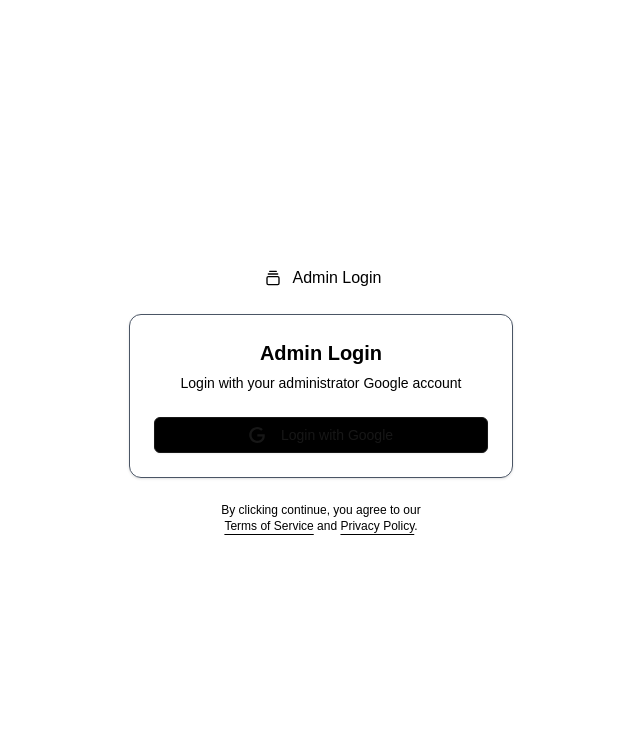
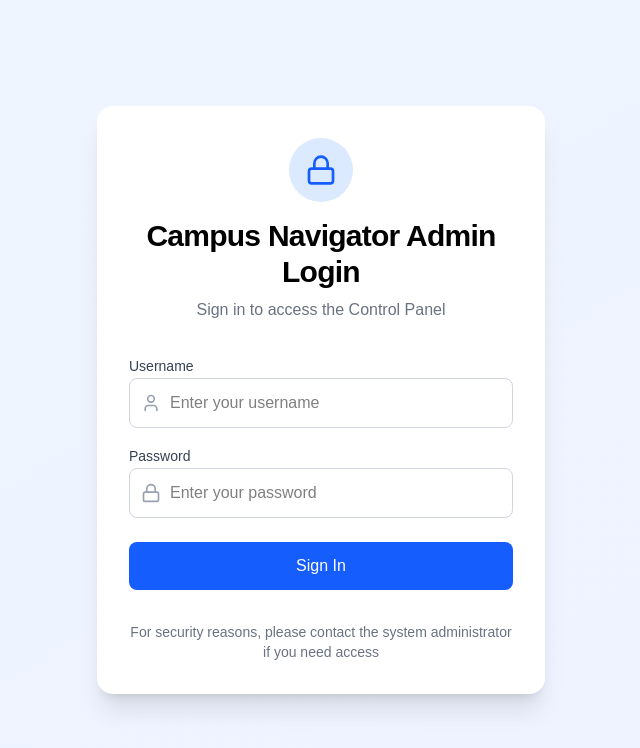
Before and after one commit to Eaman006/Campus-Navigator, a Next.js app in the folder my-app/: page /admin in a window 1280 px wide. Shown: the top 748 px of the page, without its empty margins (319-959 px from the left). Built offline with nearby package versions, Linux system fonts and the light colour scheme; no server answers.

Commit message:
Login page redesigned

```diff
--- /dev/null
+++ b/my-app/app/admin/AdminLoginForm.js
@@ -0,0 +1,109 @@
+'use client'
+import { useState } from 'react';
+import { useRouter } from 'next/navigation';
+import { Lock, User } from 'lucide-react';
+
+const AdminLoginForm = () => {
+  const [username, setUsername] = useState('');
+  const [password, setPassword] = useState('');
+  const [error, setError] = useState('');
+  const [isLoading, setIsLoading] = useState(false);
+  const router = useRouter();
+
+  const handleSubmit = (e) => {
+    e.preventDefault();
+    setIsLoading(true);
+    // Simulate API call
+    setTimeout(() => {
+      setError('Login functionality will be implemented soon');
+      setIsLoading(false);
+    }, 1000);
+  };
+
+  return (
+    <div className="w-full max-w-md bg-white rounded-2xl shadow-xl p-8 space-y-8">
+      <div className="space-y-4 text-center">
+        <div className="flex justify-center">
+          <div className="bg-blue-100 p-4 rounded-full">
+            <Lock className="h-8 w-8 text-blue-600" />
+          </div>
+        </div>
+        <div className="space-y-2">
+          <h1 className="text-3xl font-bold tracking-tight text-black">Campus Navigator Admin Login</h1>
+          <p className="text-gray-500">Sign in to access the Control Panel</p>
+        </div>
+      </div>
+
+      <form onSubmit={handleSubmit} className="space-y-6">
+        <div className="space-y-4">
+          <div className="space-y-2">
+            <label htmlFor="username" className="text-sm font-medium text-gray-700">
+              Username
+            </label>
+            <div className="relative">
+              <div className="absolute inset-y-0 left-0 pl-3 flex items-center pointer-events-none">
+                <User className="h-5 w-5 text-gray-400" />
+              </div>
+              <input
+                id="username"
+                type="text"
+                value={username}
+                onChange={(e) => setUsername(e.target.value)}
+                className="w-full pl-10 pr-4 py-3 border border-gray-300 rounded-lg focus:ring-2 focus:ring-blue-500 focus:border-blue-500 transition-colors text-black"
+                placeholder="Enter your username"
+                required
+              />
+            </div>
+          </div>
+
+          <div className="space-y-2">
+            <label htmlFor="password" className="text-sm font-medium text-gray-700">
+              Password
+            </label>
+            <div className="relative">
+              <div className="absolute inset-y-0 left-0 pl-3 flex items-center pointer-events-none">
+                <Lock className="h-5 w-5 text-gray-400" />
+              </div>
+              <input
+                id="password"
+                type="password"
+                value={password}
+                onChange={(e) => setPassword(e.target.value)}
+                className="w-full pl-10 pr-4 py-3 border border-gray-300 rounded-lg focus:ring-2 focus:ring-blue-500 focus:border-blue-500 transition-colors text-black"
+                placeholder="Enter your password"
+                required
+              />
+            </div>
+          </div>
+        </div>
+
+        {error && (
+          <div className="p-3 bg-red-50 border border-red-200 rounded-lg">
+            <p className="text-sm text-red-600 text-center">{error}</p>
+          </div>
+        )}
+
+        <button
+          type="submit"
+          disabled={isLoading}
+          className="w-full py-3 px-4 bg-blue-600 hover:bg-blue-700 focus:ring-2 focus:ring-blue-500 focus:ring-offset-2 text-white font-medium rounded-lg transition-all duration-200 ease-in-out transform hover:scale-[1.02] disabled:opacity-50 disabled:cursor-not-allowed"
+        >
+          {isLoading ? (
+            <div className="flex items-center justify-center">
+              <div className="w-5 h-5 border-2 border-white border-t-transparent rounded-full animate-spin mr-2"></div>
+              Signing in...
+            </div>
+          ) : (
+            'Sign In'
+          )}
+        </button>
+      </form>
+
+      <div className="text-center text-sm text-gray-500">
+        <p>For security reasons, please contact the system administrator if you need access</p>
+      </div>
+    </div>
+  );
+};
+
+export default AdminLoginForm;
--- a/my-app/app/admin/page.js
+++ b/my-app/app/admin/page.js
@@ -1,48 +1,21 @@
 "use client"
-import { GalleryVerticalEnd } from "lucide-react"
-import { LoginForm } from "@/components/login-form"
-import { useEffect } from "react"
-import { auth } from "@/lib/firebase"
-import { useRouter } from "next/navigation"
-import { getAdminEmails } from "@/lib/adminUtils"
+import AdminLoginForm from './AdminLoginForm';
 
-function LoginPage() {
-  const router = useRouter();
-
-  useEffect(() => {
-    const checkAuth = async () => {
-      try {
-        const adminEmails = await getAdminEmails();
-        const unsubscribe = auth.onAuthStateChanged((user) => {
-          if (user && adminEmails.includes(user.email)) {
-            router.replace('/cpanel');
-          }
-        });
-
-        return () => unsubscribe();
-      } catch (error) {
-        console.error("Auth error:", error);
-      }
-    };
-
-    checkAuth();
-  }, [router]);
-
+export default function AdminLoginPage() {
   return (
-    <div
-      className="bg-white flex min-h-svh flex-col items-center justify-center gap-6 p-6 md:p-10">
-      <div className="flex w-full max-w-sm flex-col gap-6">
-        <a className="flex items-center gap-2 self-center font-medium text-black">
-          <div
-            className="bg-primary text-primary-foreground flex size-6 items-center justify-center rounded-md">
-            <GalleryVerticalEnd className="size-4" />
-          </div>
-          Admin Login
-        </a>
-        <LoginForm />
+    <div className="min-h-screen bg-gradient-to-br from-blue-50 to-indigo-50 flex items-center justify-center p-4">
+      <div className="absolute inset-0 bg-grid-pattern opacity-5"></div>
+      <div className="relative z-10 w-full max-w-md">
+        <AdminLoginForm />
       </div>
+      <style jsx global>{`
+        .bg-grid-pattern {
+          background-image:
+            linear-gradient(to right, rgba(0, 0, 0, 0.1) 1px, transparent 1px),
+            linear-gradient(to bottom, rgba(0, 0, 0, 0.1) 1px, transparent 1px);
+          background-size: 20px 20px;
+        }
+      `}</style>
     </div>
   );
 }
-
-export default LoginPage;
--- a/my-app/app/cpanel/eventlist/EventListClient.js
+++ b/my-app/app/cpanel/eventlist/EventListClient.js
@@ -8,7 +8,7 @@ const EventListClient = () => {
   useEffect(() => {
     const fetchEvents = async () => {
       try {
-        const response = await fetch('https://mature-decades-psychology-trucks.trycloudflare.com/events/');
+        const response = await fetch('http://localhost:5000/events/');
         const data = await response.json();
         setEvents(data);
         setLoading(false);
```
